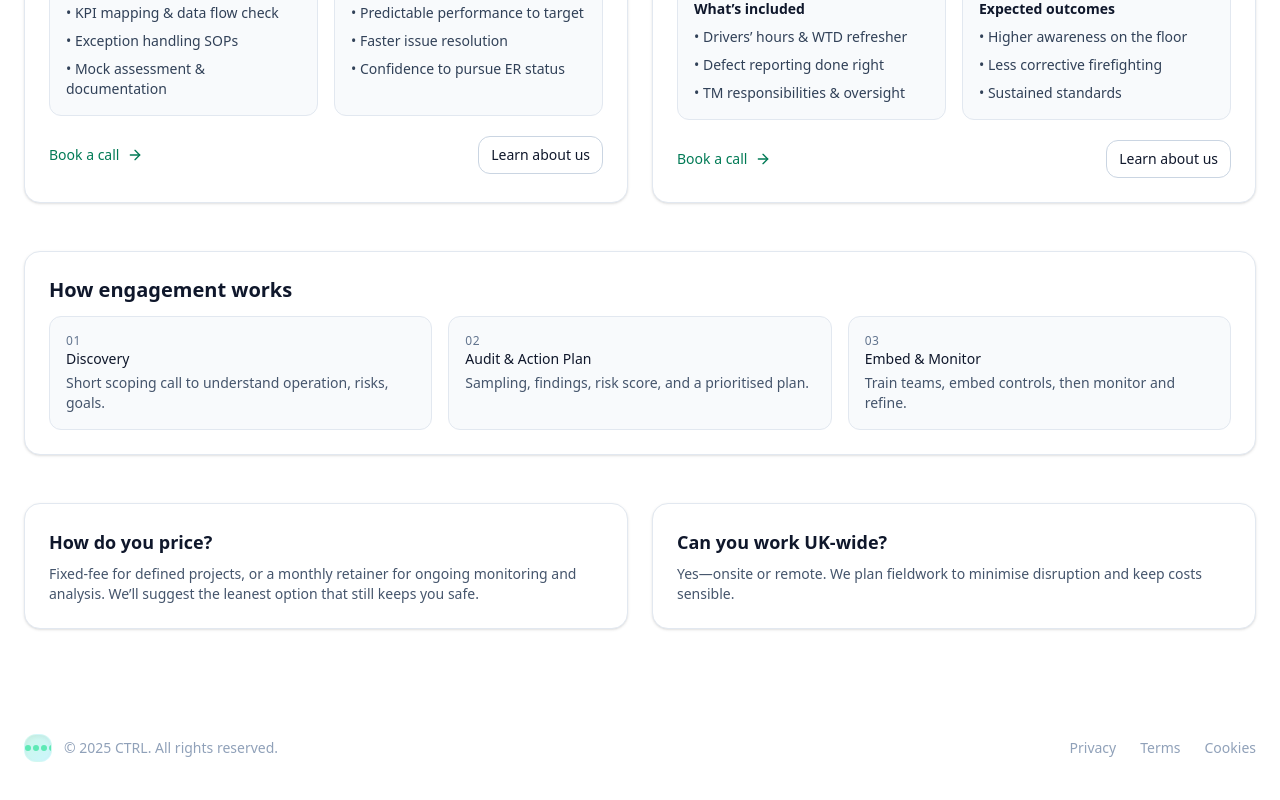
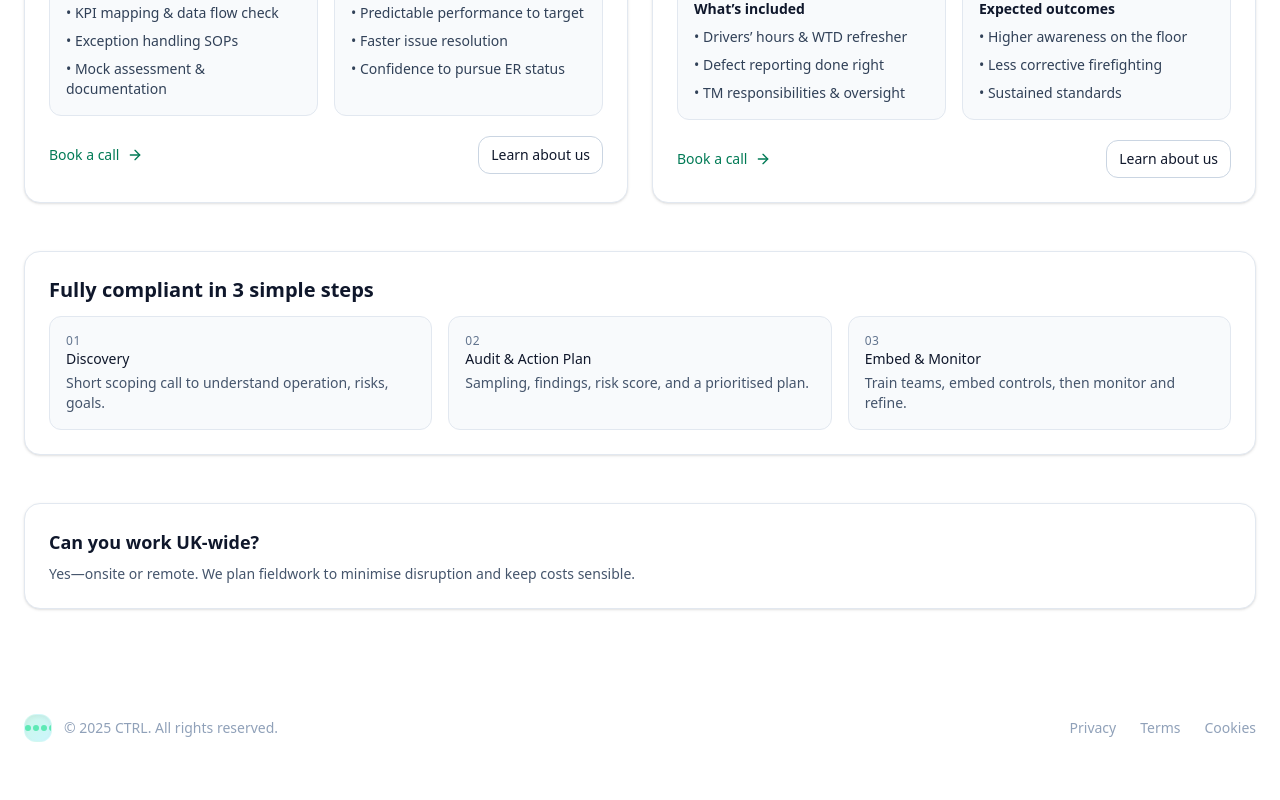
Before and after one commit to george-g-93/CTRL-Frontend, a React (Vite) app: page /services in a window 1280 px wide. Shown: the part 1228-2028 px from the top of the page. Built offline with nearby package versions, Linux system fonts and the light colour scheme.

Commit message:
Small edits

```diff
--- a/src/pages/Home.jsx
+++ b/src/pages/Home.jsx
@@ -143,7 +143,7 @@ export default function Home() {
 
       {/* PROCESS */}
       <section className="mx-auto max-w-7xl px-6 py-16" id="process">
-        <h2 className="text-3xl sm:text-4xl font-semibold tracking-tight">How engagement works</h2>
+        <h2 className="text-3xl sm:text-4xl font-semibold tracking-tight">Fully compliant in 3 simple steps</h2>
         <div className="mt-8 grid gap-6 md:grid-cols-3">
           {steps.map((s, i) => (
             <motion.div
@@ -164,7 +164,7 @@ export default function Home() {
         </div>
       </section>
 
-      {/* TESTIMONIAL */}
+      {/* TESTIMONIAL
       <section className="mx-auto max-w-5xl px-6 py-16">
         <div className="rounded-3xl border p-8 md:p-12
           border-slate-200 bg-white
@@ -181,7 +181,7 @@ export default function Home() {
             </div>
           </div>
         </div>
-      </section>
+      </section>*/}
 
       {/* CONTACT */}
       <section id="contact" className="mx-auto max-w-6xl px-6 pb-20">
--- a/src/pages/Services.jsx
+++ b/src/pages/Services.jsx
@@ -204,7 +204,7 @@ export default function Services() {
       <div className="mt-12 rounded-2xl border p-6
         border-slate-200 bg-white shadow-sm
         dark:border-white/10 dark:bg-white/5">
-        <h2 className="text-xl font-semibold">How engagement works</h2>
+        <h2 className="text-xl font-semibold">Fully compliant in 3 simple steps</h2>
         <ol className="mt-3 grid gap-4 md:grid-cols-3 text-sm">
           <li className="rounded-xl border p-4 border-slate-200 bg-slate-50 dark:border-white/10 dark:bg-white/10">
             <div className="text-xs uppercase tracking-wider text-slate-500 dark:text-slate-400">01</div>
@@ -225,13 +225,13 @@ export default function Services() {
       </div>
 
       {/* FAQ (optional quick answers) */}
-      <div className="mt-12 grid gap-6 md:grid-cols-2">
-        <div className="rounded-2xl border p-6 border-slate-200 bg-white shadow-sm dark:border-white/10 dark:bg-white/5">
+      <div className="mt-12 grid gap-6 md:grid-cols-1">
+       {/* <div className="rounded-2xl border p-6 border-slate-200 bg-white shadow-sm dark:border-white/10 dark:bg-white/5">
           <h3 className="text-lg font-semibold">How do you price?</h3>
           <p className="mt-2 text-sm text-slate-600 dark:text-slate-300">
             Fixed-fee for defined projects, or a monthly retainer for ongoing monitoring and analysis. We’ll suggest the leanest option that still keeps you safe.
           </p>
-        </div>
+        </div>*/}
         <div className="rounded-2xl border p-6 border-slate-200 bg-white shadow-sm dark:border-white/10 dark:bg-white/5">
           <h3 className="text-lg font-semibold">Can you work UK-wide?</h3>
           <p className="mt-2 text-sm text-slate-600 dark:text-slate-300">
```
